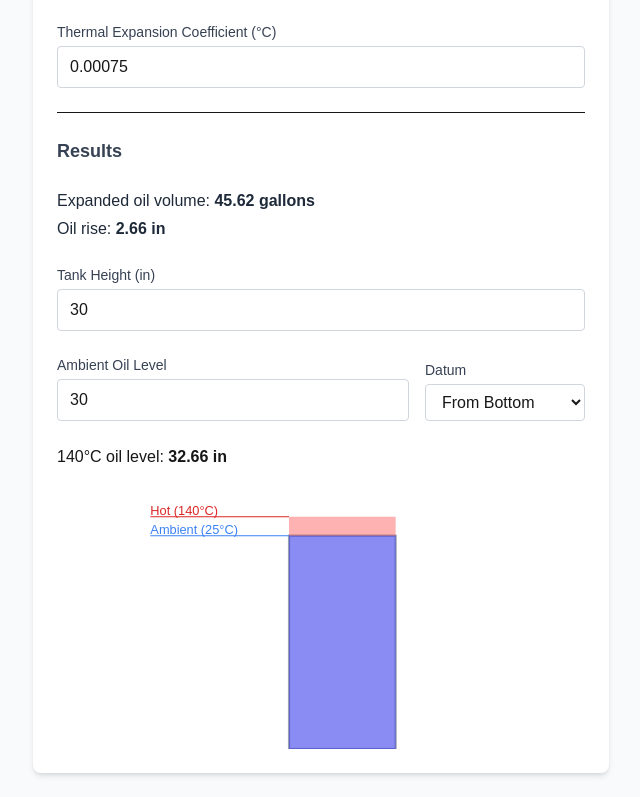
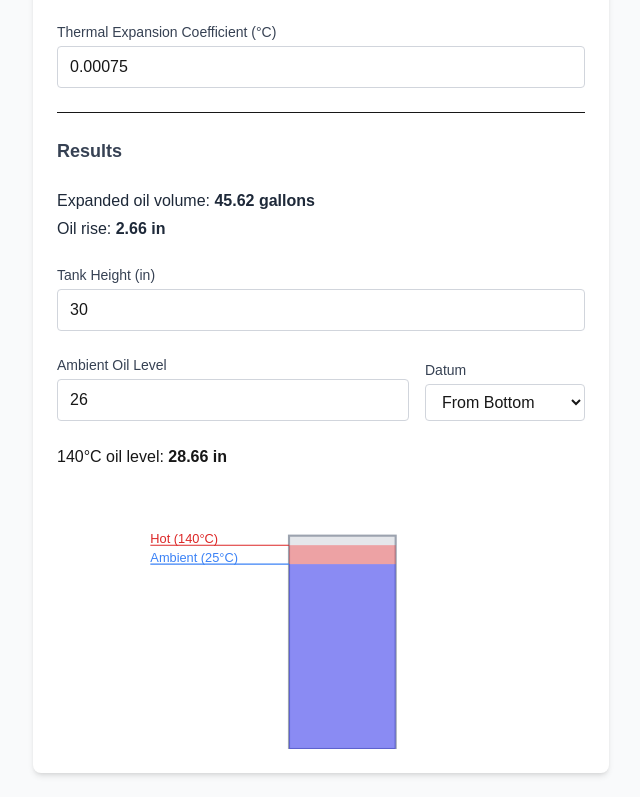
Before and after one commit to stephengilbert1/transformer_tool_tailwind, a Next.js app: page / in a window 1280 px wide. Shown: the part 575-1372 px from the top of the page, without its empty margins (319-959 px from the left). Built offline with nearby package versions, Linux system fonts and the light colour scheme.

Commit message:
changed default ambient oil level to 26 inches

```diff
--- a/src/app/page.tsx
+++ b/src/app/page.tsx
@@ -31,7 +31,7 @@ export default function Home() {
   const [ambientTemp, setAmbientTemp] = useState<number>(25);
   const [hotTemp, setHotTemp] = useState<number>(140);
   const [expansionCoeff, setExpansionCoeff] = useState<number>(0.00075);
-  const [ambientOilLevel, setAmbientOilLevel] = useState<number>(30);
+  const [ambientOilLevel, setAmbientOilLevel] = useState<number>(26);
   const [tankHeight, setTankHeight] = useState<number>(30); // default 30 inches
 
   const [datumReference, setDatumReference] = useState<"bottom" | "top">(
```
